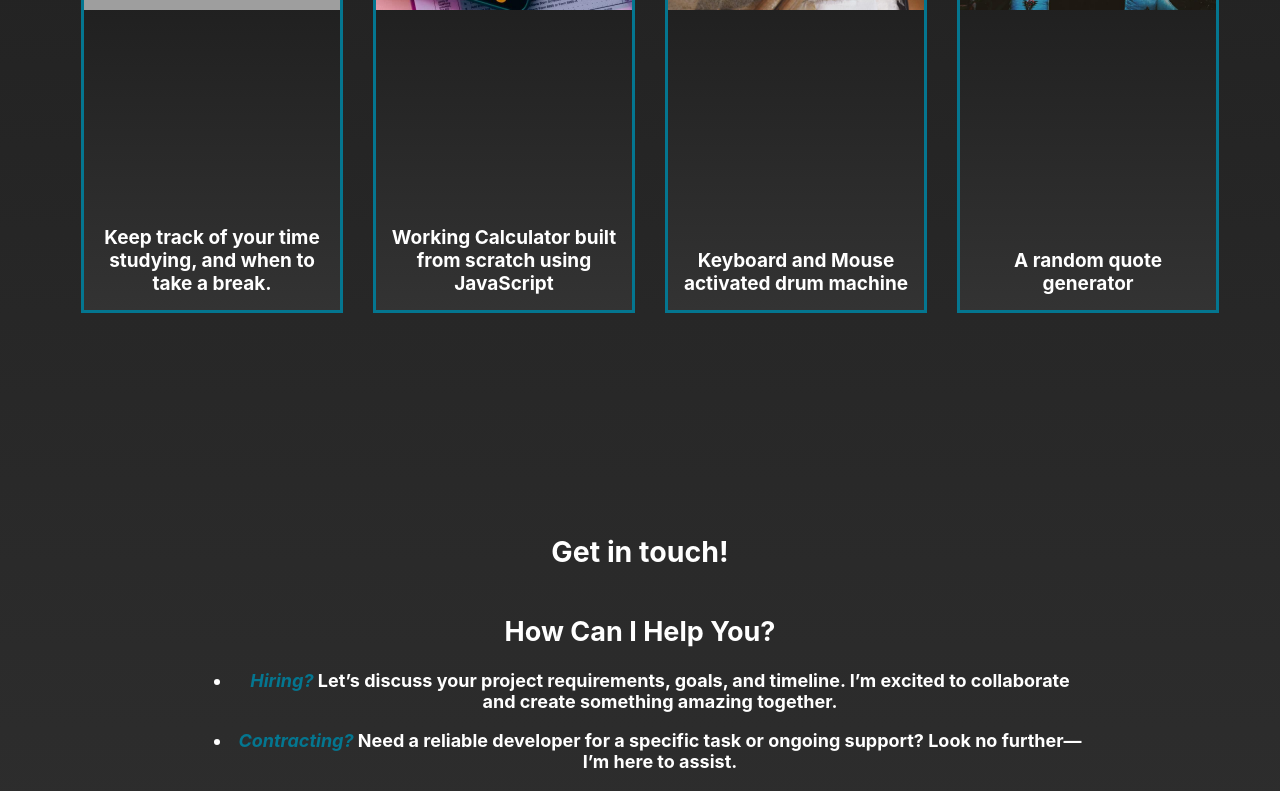
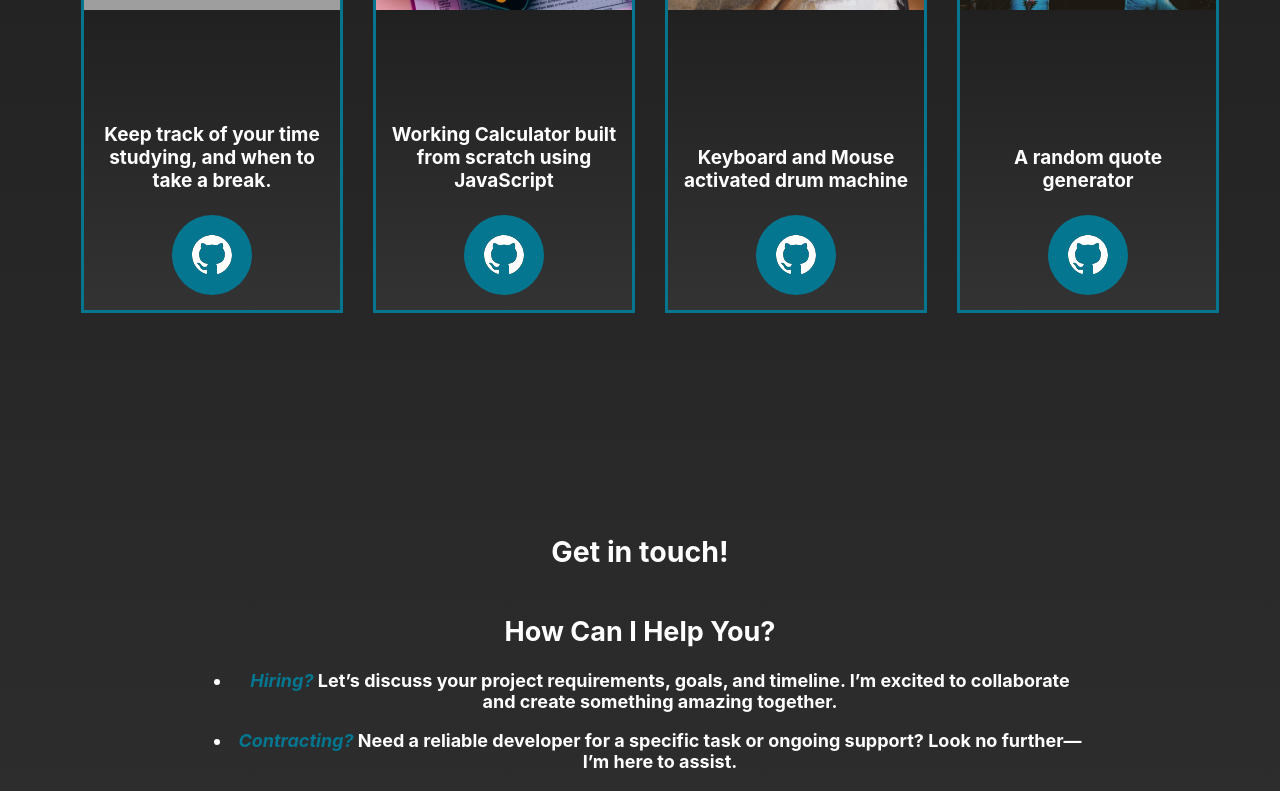
Before and after one commit to SeGePop/my-app, a React (Create React App) app: page / in a window 1280 px wide. Shown: the part 1260-2051 px from the top of the page. Built offline with nearby package versions, Linux system fonts and the light colour scheme; grey boxes are pictures that could not be loaded.

Commit message:
Projects Page Updated

```diff
--- a/src/App.js
+++ b/src/App.js
@@ -26,7 +26,6 @@ function Navbar() {
         >
           HOME
         </a>
-
 
         <a
           href="#projects_content"
@@ -70,7 +69,6 @@ function Home() {
         a 3 month long project coordinating up to 10 people, I have decided to
         shift my focus on what I've always been passionate about, telling
         computers what to do and how to think.
-
         <div class="warning">
           <p>
             <strong>THIS WEBSITE IS UNDER DEVELOPMENT!</strong>
@@ -79,9 +77,6 @@ function Home() {
             <strong>HAPPY HOLIDAYS!</strong>
           </p>
         </div>
-
-
-
       </p>
       <div class="home_email">
         <a href="mailto:sergiugeorgepop@gmail.com" id="home_mail">
@@ -102,6 +97,16 @@ function Projects() {
         </a>
         <div class="desc">
           Keep track of your time studying, and when to take a break.
+          <br></br>
+          <br></br>
+          <SocialIcon
+              style={{ height: 80, width: 80 }}
+              bgColor="#047690"
+              fgColor="white"
+              network="github"
+              href="https://github.com/SeGePop/25-5-Clock"
+              target="_blank"
+            />
         </div>
       </div>
 
@@ -111,6 +116,16 @@ function Projects() {
         </a>
         <div class="desc">
           Working Calculator built from scratch using JavaScript
+          <br></br>
+          <br></br>
+          <SocialIcon
+              style={{ height: 80, width: 80 }}
+              bgColor="#047690"
+              fgColor="white"
+              network="github"
+              href="https://github.com/SeGePop/JSCalculator"
+              target="_blank"
+            />
         </div>
       </div>
 
@@ -123,17 +138,38 @@ function Projects() {
             alt="Drum Machine"
           />
         </a>
-        <div class="desc">Keyboard and Mouse activated drum machine</div>
+        <div class="desc">
+          Keyboard and Mouse activated drum machine
+          <br></br>
+          <br></br>
+          <SocialIcon
+              style={{ height: 80, width: 80 }}
+              bgColor="#047690"
+              fgColor="white"
+              network="github"
+              href="https://github.com/SeGePop/DrumMachine"
+              target="_blank"
+            />
+        </div>
       </div>
 
       <div class="gallery">
-        <a
-          target="_blank"
-          href="/randomquotes"
-        >
+        <a target="_blank" href="/randomquotes">
           <img loading="lazy" src={random_quote} alt="Random Quote Generator" />
         </a>
-        <div class="desc">A random quote generator</div>
+        <div class="desc">
+          A random quote generator
+          <br></br>
+          <br></br>
+          <SocialIcon
+              style={{ height: 80, width: 80 }}
+              bgColor="#047690"
+              fgColor="white"
+              network="github"
+              href="https://github.com/SeGePop/RandomQuoteGenerator"
+              target="_blank"
+            />
+        </div>
       </div>
     </section>
   );
```
Lines whose indentation alone changed are shown as unchanged.
